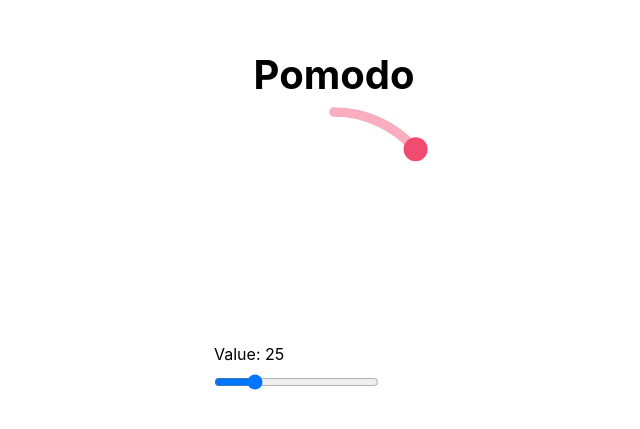
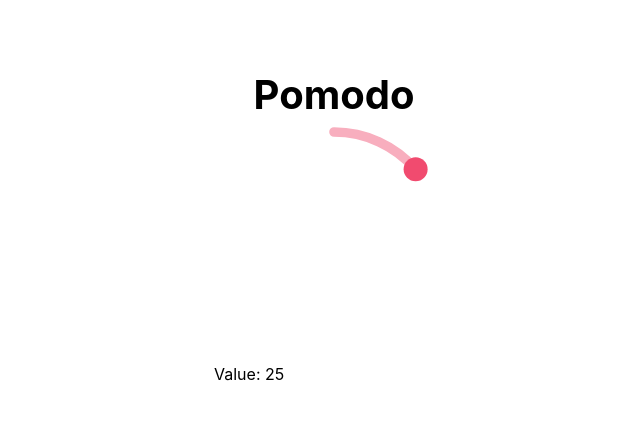
Before and after one commit to ivteplo/pomodo, a Vue app: page / in a window 1280 px wide. Shown: the part 173-602 px from the top of the page, without its empty margins (306-946 px from the left). Built offline with nearby package versions, Linux system fonts and the light colour scheme.

Commit message:
Make circular arc accessible

```diff
--- a/src/components/CircularArc.vue
+++ b/src/components/CircularArc.vue
@@ -8,8 +8,11 @@ export default {
   expose: ["isBeingChanged"],
   emits: ["change"],
   props: {
+    min: Number,
     max: Number,
     value: Number,
+    step: Number,
+    inputLabel: String,
     showCircleOnEnd: {
       type: Boolean,
       default: false,
@@ -31,7 +34,7 @@ export default {
       return vector.add(this.center, [0, -this.radius])
     },
     angle() {
-      return (this._value / this.max) * 2 * Math.PI
+      return ((this._value - this.min) / (this.max - this.min)) * 2 * Math.PI
     },
     end() {
       return vector.add(this.center, [
@@ -101,22 +104,34 @@ export default {
         angle += 1.5 * Math.PI
       }
 
-      let newValue = Math.round(map(angle, 0, 2 * Math.PI, 0, this.max))
-      newValue = Math.max(0, newValue)
+      let newValue = Math.round(map(angle, 0, 2 * Math.PI, this.min, this.max))
+      newValue = Math.max(this.min, newValue)
 
       if (newValue === this._value) return
 
-      if (Math.abs(newValue - this._value) <= this.max / 2) {
+      if (Math.abs(newValue - this._value) <= (this.max - this.min) / 2) {
         this._value = newValue
         this.$emit("change", { value: newValue })
       }
+    },
+    onInputChange(event) {
+      const value = Math.round(
+        Math.max(0, Math.min(this.max, event.target.value))
+      )
+
+      event.target.value = value
+      this._value = value
+
+      this.$emit("change", { value })
     },
   },
 }
 </script>
 
 <template>
+  <div class="CircularArc">
     <svg
+      aria-hidden="true"
       xmlns="http://www.w3.org/2000/svg"
       viewBox="0 0 100 100"
       ref="svg"
@@ -141,6 +156,21 @@ export default {
         @touchstart="() => this.startChange()"
       />
     </svg>
+
+    <div class="ScreenReaderOnly" v-if="this.showCircleOnEnd">
+      <label for="input">{{ this.inputLabel }}</label>
+      <input
+        id="input"
+        class="ScreenReaderOnly"
+        type="range"
+        :min="this.min"
+        :max="this.max"
+        :step="this.step"
+        :value="this.value"
+        @change="(event) => this.onInputChange(event)"
+      />
+    </div>
+  </div>
 </template>
 
 <style scoped>
--- a/src/components/TimerInput.vue
+++ b/src/components/TimerInput.vue
@@ -37,33 +37,25 @@ export default {
 <template>
   <div class="TimerInput">
     <CircularArc
-      :max="this.max - this.min"
-      :value="+this.value - this.min"
+      class="CircularArc"
+      :min="this.min"
+      :max="this.max"
+      :step="this.step"
+      :value="+this.value"
       :showCircleOnEnd="true"
+      :inputLabel="'Timer duration in minutes'"
       @change="
         ({ value }) => {
-          this.value = Math.round(value / this.step) * this.step + this.min
+          this.value = Math.round(value / this.step) * this.step
         }
       "
     />
-    <section>
-      <p>Value: {{ this.value }}</p>
-      <input
-        type="range"
-        min="10"
-        max="120"
-        step="5"
-        :value="this.value"
-        @input="(event) => (this.value = event.currentTarget.value)"
-      />
-    </section>
+    <p>Value: {{ this.value }}</p>
   </div>
 </template>
 
 <style scoped>
-svg {
-  aspect-ratio: 1;
+.CircularArc {
   min-width: 15rem;
-  color: var(--primary);
 }
 </style>
--- a/src/theme.css
+++ b/src/theme.css
@@ -8,6 +8,7 @@
 :root {
   --background: #ffffff;
   --transparent-background: #fffffff0;
+  --secondary-background: #eee;
   --foreground: #000000;
   --divider: #cccccc;
   --gray: #444;
@@ -172,3 +173,11 @@ button.gray:not(:disabled) {
   justify-content: center;
   align-items: center;
 }
+
+.ScreenReaderOnly {
+  width: 1px;
+  height: 1px;
+  position: fixed;
+  left: -100vw;
+  top: -100vh;
+}
```
Lines whose indentation alone changed are shown as unchanged.
